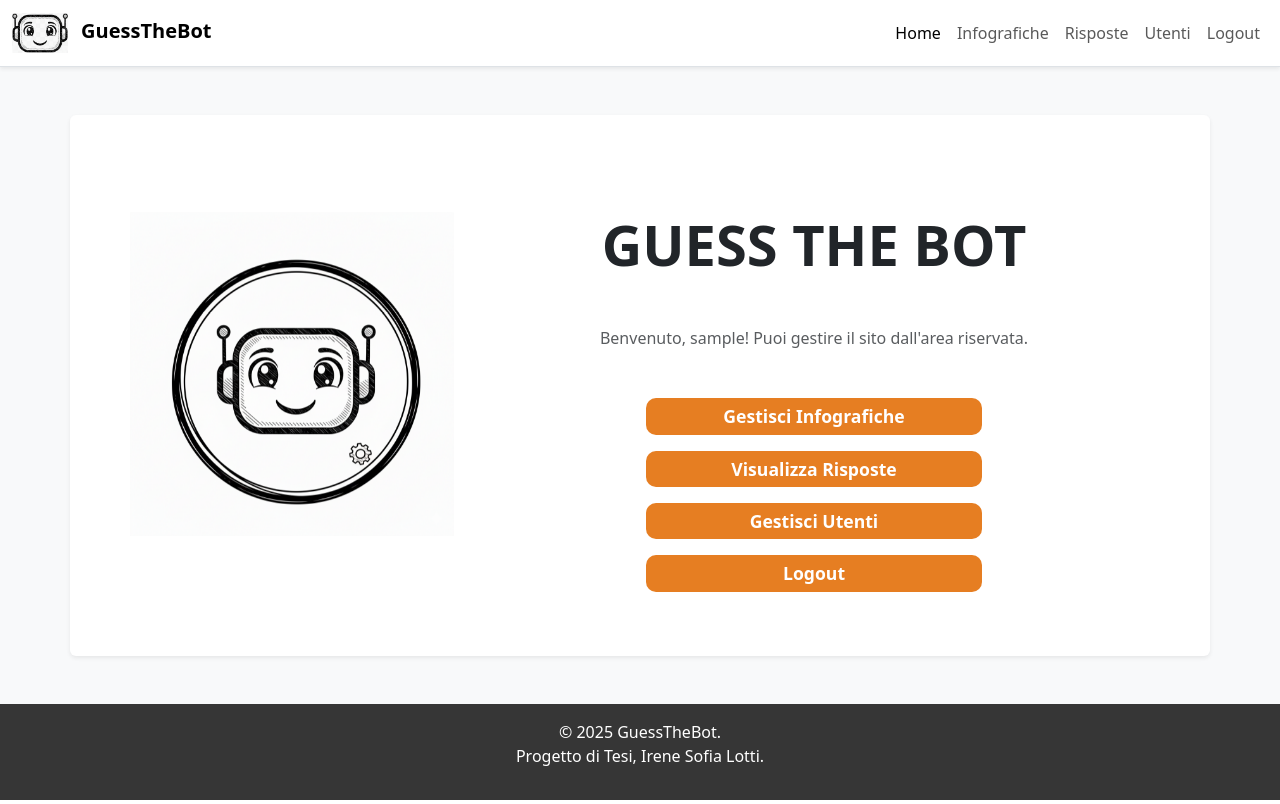
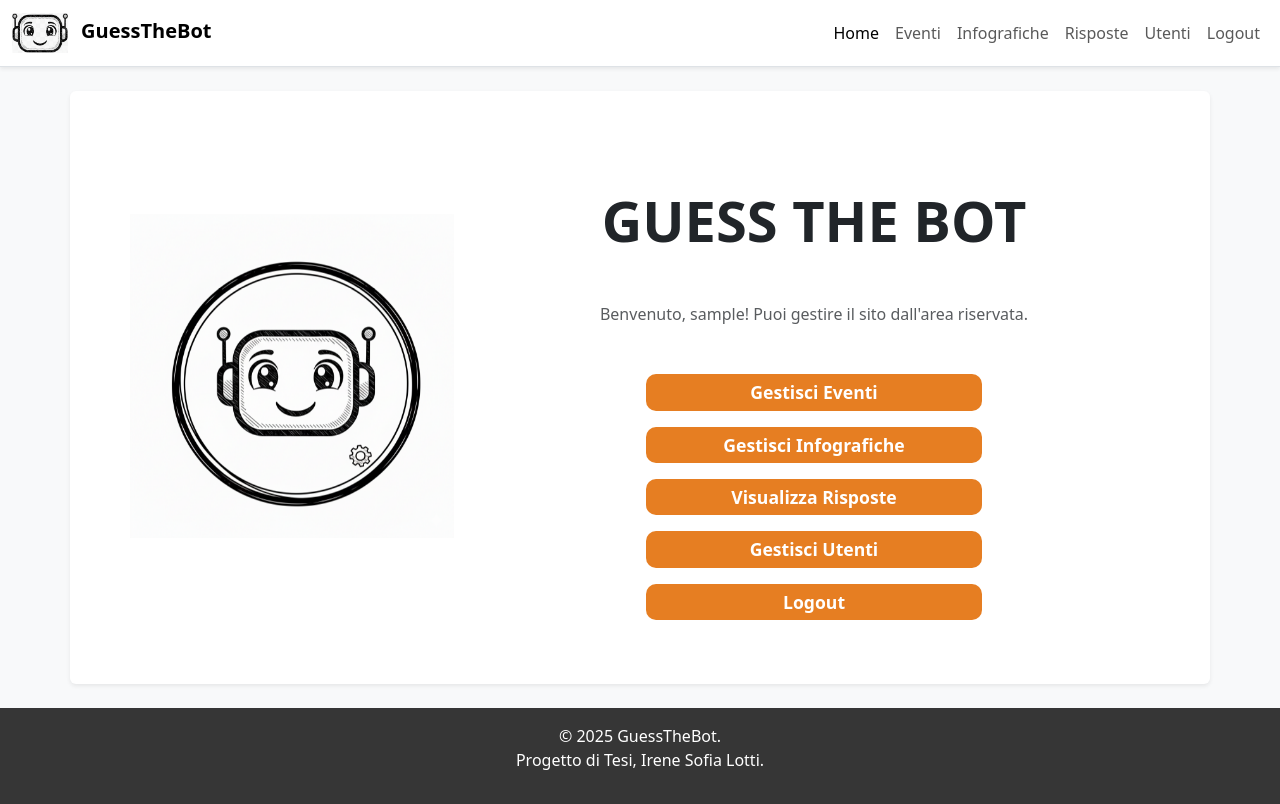
Before and after one commit to sofialottii/GuessTheBot, a PHP site: page /php/index.php in a window 1280 px wide. Run offline with PHP 8.4, Linux system fonts and the light colour scheme; the visitor is signed in with stand-in values (Sample User, id 1).

Commit message:
Updated files

```diff
--- a/template/base.php
+++ b/template/base.php
@@ -4,7 +4,7 @@
         <meta charset="UTF-8">
         <meta name="viewport" content="width=device-width, initial-scale=1.0">
         <title><?php echo $templateParams["titolo"]; ?></title>
-        <link rel="stylesheet" type="text/css" href="../assets/css/style.css?v=4671" />
+        <link rel="stylesheet" type="text/css" href="../assets/css/style.css?v=64671" />
 
         <link rel="icon" type="image/png" href="../assets/logo.png">
         <script src="https://cdn.jsdelivr.net/npm/bootstrap@5.3.3/dist/js/bootstrap.bundle.min.js" integrity="sha384-YvpcrYf0tY3lHB60NNkmXc5s9fDVZLESaAA55NDzOxhy9GkcIdslK1eN7N6jIeHz" crossorigin="anonymous"></script>
@@ -34,6 +34,9 @@
                             </li>
                             <?php if (isset($_SESSION["Admin"])): ?>
                             <li class="nav-item">
+                                <a class="nav-link <?php echo ($currentPage == 'adminEvents.php') ? 'active' : ''; ?>" href="adminEvents.php">Eventi</a>
+                            </li>
+                            <li class="nav-item">
                                 <a class="nav-link <?php echo ($currentPage == 'adminInfographics.php') ? 'active' : ''; ?>" href="adminInfographics.php">Infografiche</a>
                             </li>
                             <li class="nav-item">
@@ -42,6 +45,7 @@
                             <li class="nav-item">
                                 <a class="nav-link <?php echo ($currentPage == 'adminUsers.php') ? 'active' : ''; ?>" href="adminUsers.php">Utenti</a>
                             </li>
+
                             <?php else: ?>
                             <li class="nav-item">
                                 <a class="nav-link <?php echo ($currentPage == 'classifica.php') ? 'active' : ''; ?>" href="classifica.php">Classifica</a>
--- a/template/contenutoIndex.php
+++ b/template/contenutoIndex.php
@@ -41,6 +41,9 @@
             </p>
             <ul class="p-0 list-unstyled">
                 <li class="mb-3">
+                    <a href="adminEvents.php" class="bottone my-3">Gestisci Eventi</a>
+                </li>
+                <li class="mb-3">
                     <a href="adminInfographics.php" class="bottone my-3">Gestisci Infografiche</a>
                 </li>
                 <li class="mb-3">
@@ -49,6 +52,7 @@
                 <li class="mb-3">
                     <a href="adminUsers.php" class="bottone my-3">Gestisci Utenti</a>
                 </li>
+
             <a href="login.php" class="bottone my-3">Logout</a>
 
             <?php endif; ?>
```
